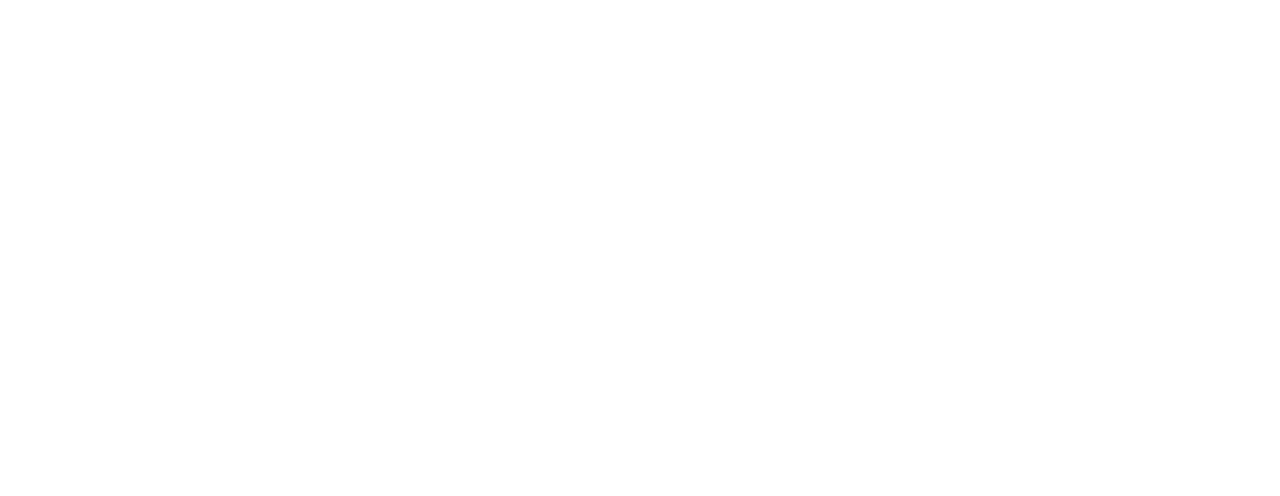
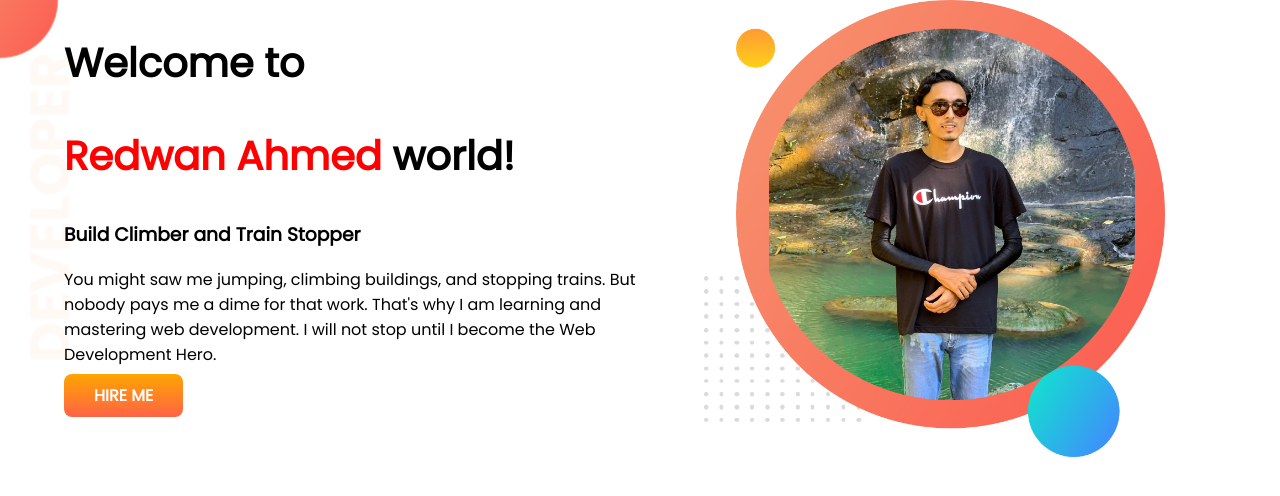
Before and after one commit to Redwan140/developer-portfolio, a plain HTML site: page index.html in a window 1280 px wide. Drawn offline with Linux system fonts and the light colour scheme.

Commit message:
top banner added

```diff
--- a/index.html
+++ b/index.html
@@ -1,12 +1,34 @@
 <!DOCTYPE html>
 <html lang="en">
+
 <head>
     <meta charset="UTF-8">
     <meta http-equiv="X-UA-Compatible" content="IE=edge">
     <meta name="viewport" content="width=device-width, initial-scale=1.0">
     <title>Redwan portfolio</title>
+    <link rel="preconnect" href="https://fonts.googleapis.com">
+    <link rel="preconnect" href="https://fonts.gstatic.com" crossorigin>
+    <link href="https://fonts.googleapis.com/css2?family=Poppins&display=swap" rel="stylesheet">
+    <link rel="stylesheet" href="style.css">
 </head>
+
 <body>
+    <section class="top-banner">
+        <div class="half-width">
+            <h1>Welcome to</h1>
+            <h1><span class="red1">Redwan Ahmed</span> world!</h1>
+            <h3>Build Climber and Train Stopper</h3>
+            <p>You might saw me jumping, climbing buildings, and stopping trains. But nobody pays me a dime for that
+                work.
+                That's why I am learning and mastering web development. I will not stop until I become the Web
+                Development
+                Hero.</p>
+            <a class="link-btn" target="_blank" href="https://www.linkedin.com/company/programminghero">HIRE ME</a>
+        </div>
+        <div class="half-width">
+            <img src="images/my-bg.png" alt="">
+        </div>
+    </section>
+</body>
 
-</body>
 </html>
--- a/style.css
+++ b/style.css
@@ -0,0 +1,40 @@
+body {
+    font-family: 'Poppins', sans-serif;
+    margin: 0px;
+}
+
+h1 {
+    font-size: 40px;
+}
+
+.red1 {
+    color: red;
+}
+
+section {
+    display: flex;
+}
+
+.half-width {
+    width: 50%;
+    padding-left: 5%;
+}
+
+.half-width img {
+    width: 80%;
+}
+
+.link-btn {
+    text-decoration: none;
+    color: white;
+    background-image: linear-gradient(orange, tomato);
+    padding: 10px 30px;
+    font-weight: 800;
+    border-radius: 8px;
+
+}
+
+.top-banner {
+    background-image: url(images/top-banner.png);
+    background-repeat: no-repeat;
+}
```
Also changed, not shown: images/dream-bg.png (added), images/exp-bg.png (added), images/jhankar.png (added), images/jhankar2.png (added), images/my-bg.png (added), images/my-bg2.png (added), images/top-banner.png (added), showOff/red1.jpg (added), 7 other files.
